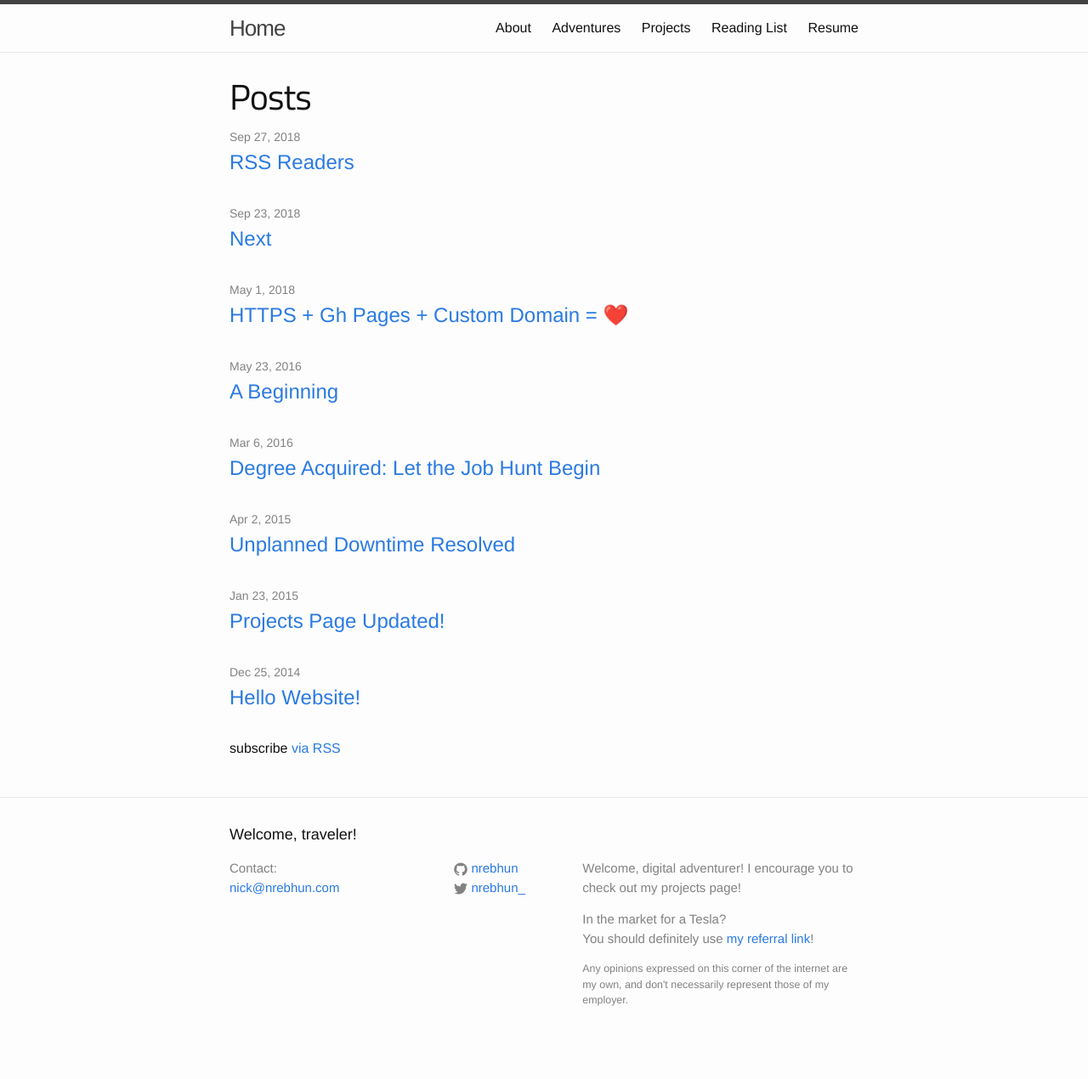
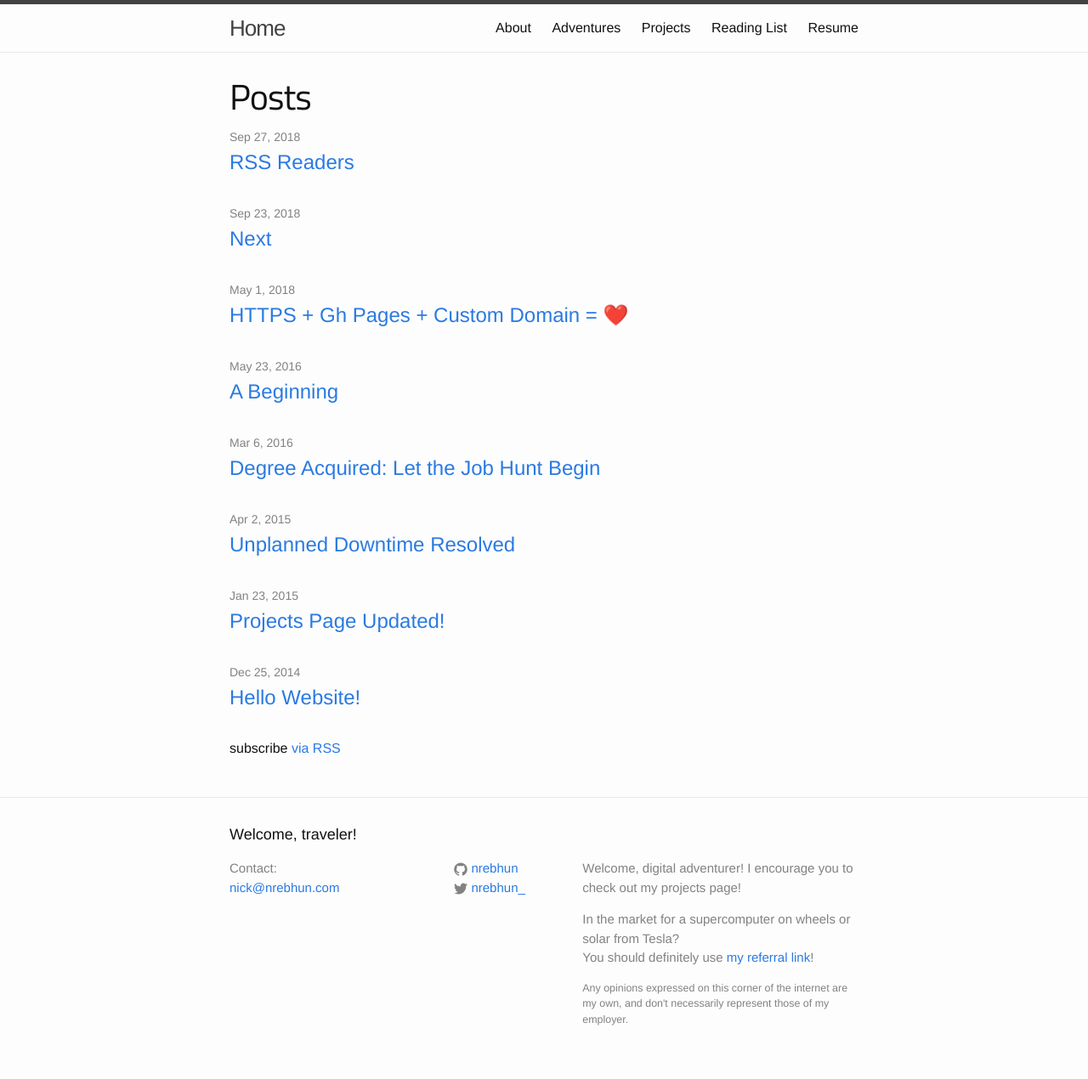
Before and after one commit to nrebhun/nrebhun.github.io, a Jekyll site: the page built from index.html, in a window 1280 px wide. Shown: the whole page at 85% size. Built offline with Jekyll 4.4.1, drawn with Linux system fonts in a browser that asks for light colours; before the commit the page ends 1247 px from its top, so only the background shows below that.

Commit message:
Update _config.yml

```diff
--- a/_config.yml
+++ b/_config.yml
@@ -14,7 +14,7 @@
 
 # Site variables
 places: "Italy"
-tesla_ref: In the market for a Tesla?<br>You should definitely use <a href="https://ts.la/nicholas67113">my referral link</a>!
+tesla_ref: In the market for a supercomputer on wheels or solar from Tesla?<br>You should definitely use <a href="https://ts.la/nicholas67113">my referral link</a>!
 
 # Build settings
 markdown: kramdown
```
